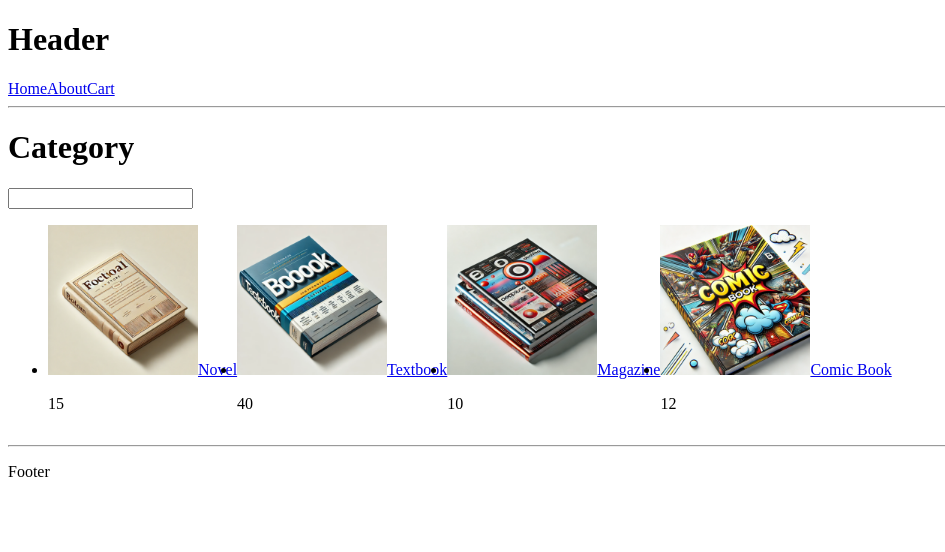
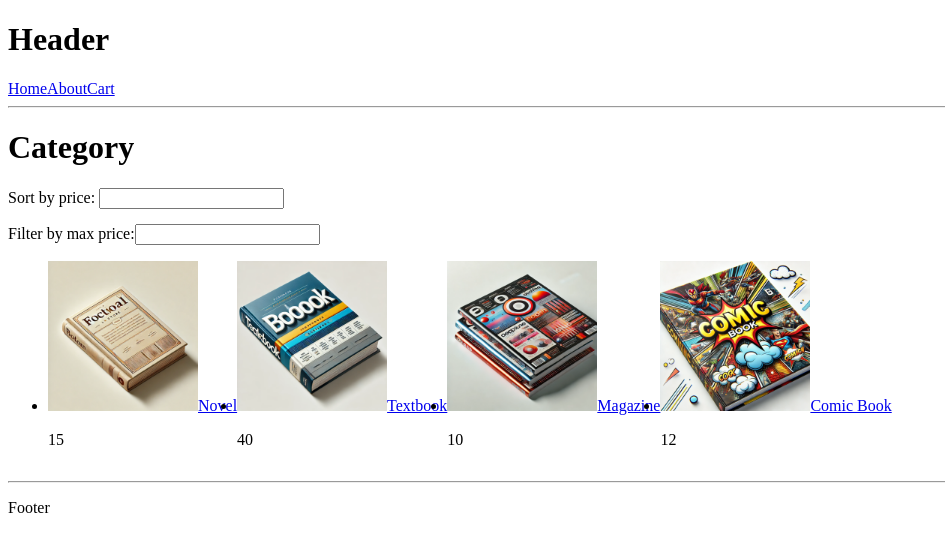
Before and after one commit to Dimon-2022/react-router, a React (Vite) app: page /category/books in a window 1280 px wide. Shown: the top 552 px of the page, without its empty margins (0-945 px from the left). Built offline with nearby package versions, Linux system fonts and the light colour scheme.

Commit message:
worked with useLocation and useSearchParams

```diff
--- a/src/pages/Category.jsx
+++ b/src/pages/Category.jsx
@@ -1,31 +1,51 @@
-import { Link, useParams, useSearchParams } from "react-router-dom";
+import { Link, useLocation, useParams, useSearchParams } from "react-router-dom";
 import { products } from "../data/data";
 import ProductNotFound from "../components/ProductNotFound";
 
 function Category() {
   const { id } = useParams();
+
+  const {pathname} = useLocation();
+  console.log(pathname);
+
   const [searchParams, setSearchParams] = useSearchParams();
-  const sort = searchParams.get("sort");// asc or desc
+  const sort = searchParams.get("sort"); // asc or desc
+  const maxPrice = searchParams.get("maxPrice")
+    ? Number(searchParams.get("maxPrice"))
+    : Infinity;
+
+  function handleChange(e) {
+    const value = e.target.value;
+
+    setSearchParams(value ? { maxPrice: value } : {});
+  }
 
   let categoryProducts = products.filter(
-    (product) => product.categoryId === id
-  )
+    (product) => product.categoryId === id && product.price <= maxPrice
+  );
 
-  if(sort === "asc"){
-    categoryProducts.sort((a,b)=>a.price-b.price);
-  }
-  else if(sort === "desc"){
-    categoryProducts.sort((a,b)=>b.price-a.price);
-  }
-
-
-  if(!categoryProducts.length){
-    return <ProductNotFound/>
+  if (sort === "asc") {
+    categoryProducts.sort((a, b) => a.price - b.price);
+  } else if (sort === "desc") {
+    categoryProducts.sort((a, b) => b.price - a.price);
   }
 
   return (
     <div>
-      <h1>Category</h1> <input type="text" onChange={(e)=>{setSearchParams({sort: e.target.value})}}/>
+      <h1>Category</h1>
+      <div style={{ marginBottom: "15px" }}>
+        <label htmlFor="sort-price">Sort by price: </label>
+        <input
+          id="sort-price"
+          type="text"
+          onChange={(e) => {
+            setSearchParams({ sort: e.target.value });
+          }}
+        />
+      </div>
+
+      <label htmlFor="filter-max-price">Filter by max price:</label>
+      <input id="filter-max-price" type="text" onChange={handleChange} value={searchParams.get("maxPrice") || ""} />
       <ul style={{ display: "flex" }}>
         {categoryProducts.map((product) => (
           <li key={product.id}>
```
